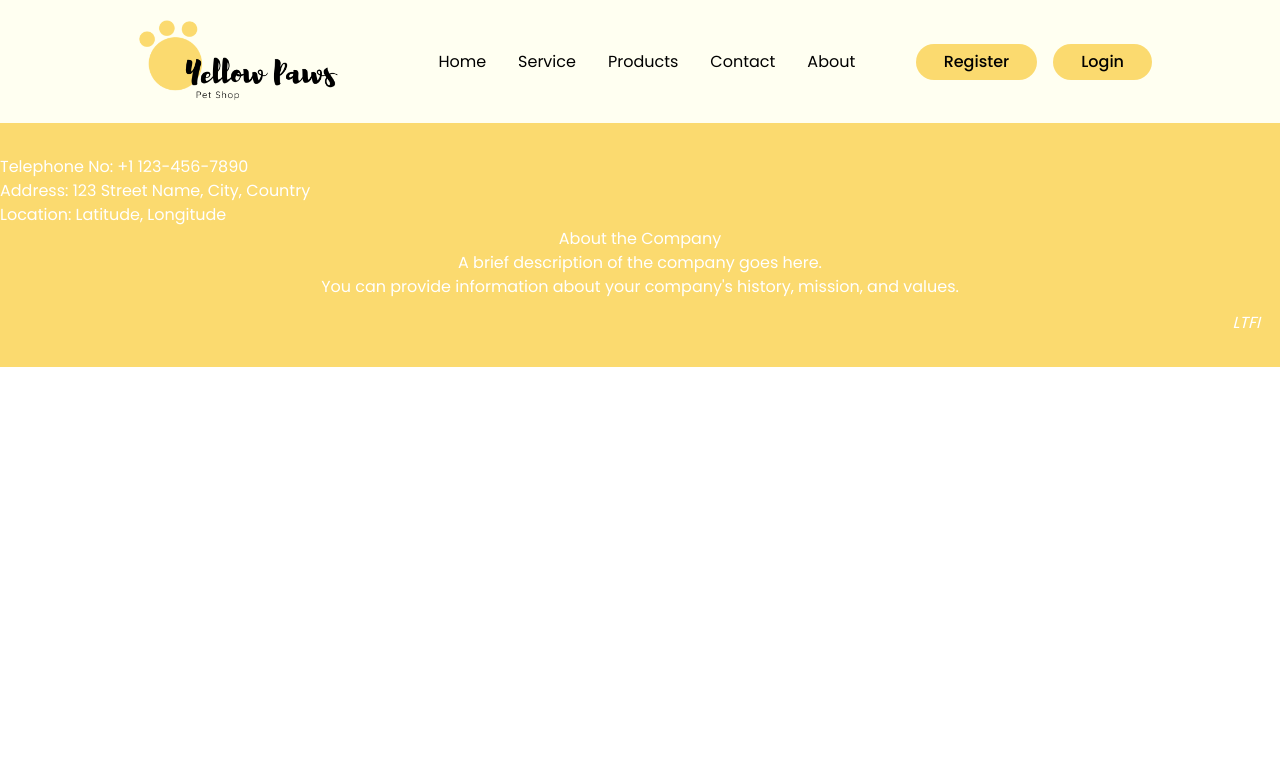
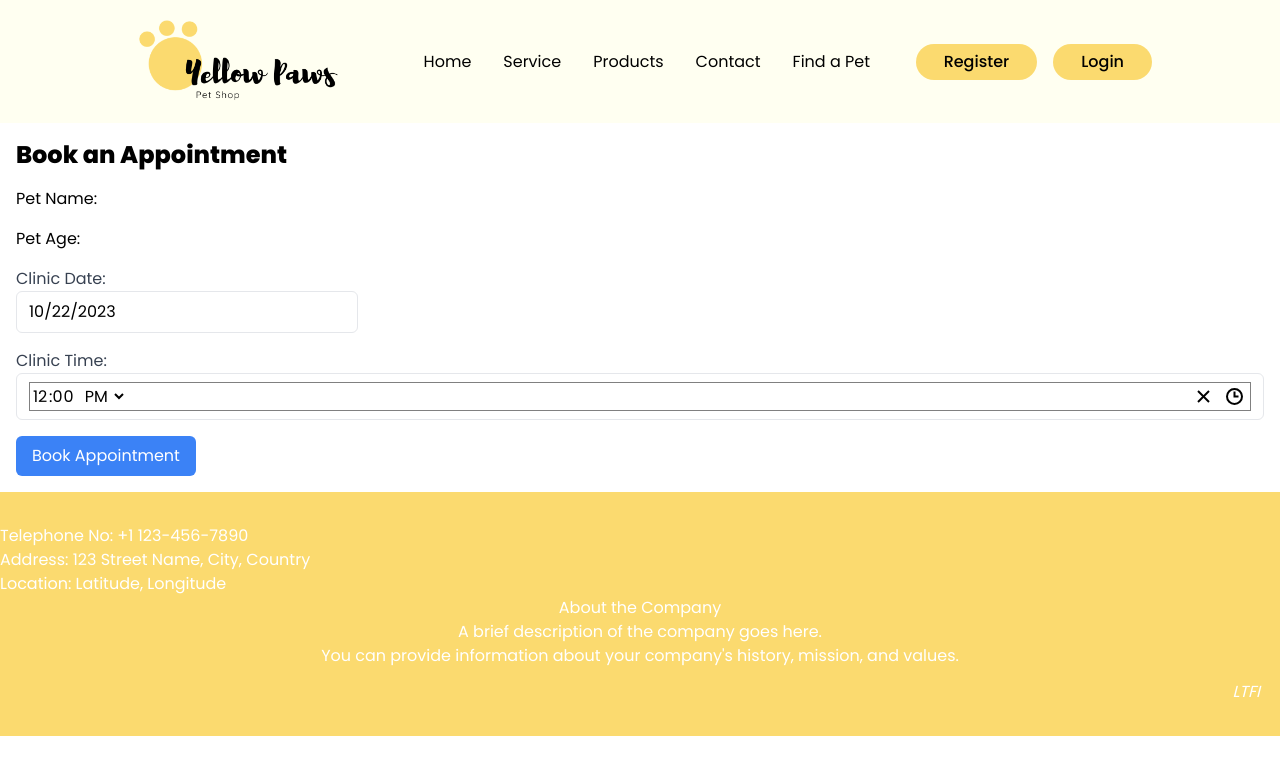
Before and after one commit to Waruni-sandareka/PawPal-Web, a React (Vite) app: page /booking in a window 1280 px wide. Shown: the top 774 px of the page. Built offline with nearby package versions, Linux system fonts and the light colour scheme.

Commit message:
backend connect sign in sign up

```diff
--- a/package.json
+++ b/package.json
@@ -10,11 +10,14 @@
     "preview": "vite preview"
   },
   "dependencies": {
+    "axios": "^1.6.0",
     "react": "^18.2.0",
+    "react-datepicker": "^4.21.0",
     "react-dom": "^18.2.0",
     "react-icons": "^4.11.0",
     "react-router-dom": "^6.17.0",
     "react-scroll": "^1.9.0",
+    "react-time-picker": "^6.5.2",
     "reactstrap": "^9.2.0"
   },
   "devDependencies": {
--- /dev/null
+++ b/src/Pages/Booking.jsx
@@ -0,0 +1,77 @@
+import React, { useState } from 'react';
+import DatePicker from 'react-datepicker';
+import 'react-datepicker/dist/react-datepicker.css';
+import TimePicker from 'react-time-picker';
+import 'react-time-picker/dist/TimePicker.css';
+
+const Booking = () => {
+    const [formData, setFormData] = useState({
+        // ... other form fields
+        clinicDate: new Date(), // Initialize clinic date to the current date
+        clinicTime: '12:00', // Initialize clinic time to 12:00 PM
+        // ... other form fields
+    });
+
+    const handleDateChange = (date) => {
+        setFormData({ ...formData, clinicDate: date });
+    };
+
+    const handleTimeChange = (time) => {
+        setFormData({ ...formData, clinicTime: time });
+    };
+
+    const handleSubmit = (e) => {
+        e.preventDefault();
+        // Handle form submission
+        console.log('Form Data:', formData);
+    };
+
+    return (
+        <div className="p-4">
+            <h2 className="text-2xl font-semibold mb-4">Book an Appointment</h2>
+            <form onSubmit={handleSubmit}>
+                {/* ... Other form fields */}
+                <div className='mb-4'>
+                    <label>Pet Name:</label>
+                    <input
+                        type='text'
+                        name='petname'
+                        id='petname' />
+                </div>
+
+                <div className='mb-4'>
+                    <label>Pet Age:</label>
+                    <input
+                        type='text'
+                        name='petage'
+                        id='petage' />
+                </div>
+
+                <div className="mb-4">
+                    <label className="block text-gray-700">Clinic Date:</label>
+                    <DatePicker
+                        selected={formData.clinicDate}
+                        onChange={handleDateChange}
+                        className="border rounded-md py-2 px-3 w-full"
+                    />
+                </div>
+
+                <div className="mb-4">
+                    <label className="block text-gray-700">Clinic Time:</label>
+                    <TimePicker
+                        onChange={handleTimeChange}
+                        value={formData.clinicTime}
+                        className="border rounded-md py-2 px-3 w-full"
+                    />
+                </div>
+
+
+                <button type="submit" className="bg-blue-500 text-white py-2 px-4 rounded-md hover:bg-blue-700">
+                    Book Appointment
+                </button>
+            </form>
+        </div>
+    );
+};
+
+export default Booking;
--- a/src/Pages/Home.jsx
+++ b/src/Pages/Home.jsx
@@ -1,6 +1,6 @@
 import React from 'react';
 import Button from "../layouts/Button";
-import { Link } from 'react-scroll';
+import { Link } from 'react-router-dom';
 import img from '../assets/img/home2.png';
 import Service from './Service';
 import Contact from './Contact';
@@ -15,8 +15,8 @@ const Home = () => {
                     feathered, and finned friends!
              </p>
                 <div className='lg:pl-24 mt-10 ml-7'>
-                    <Link>
-                        <Button title='Shop Now' />
+                    <Link to='/booking'>
+                        <Button title='Book Appoinment' />
                     </Link>
                 </div>
                 <div className='lg:ml-auto w-full lg:w-2/5'>
--- a/src/Pages/Login.jsx
+++ b/src/Pages/Login.jsx
@@ -1,22 +1,32 @@
 import React, { useState } from 'react'
 import { Container, Row, Col, Form, FormGroup, Button } from 'reactstrap';
-import { Link } from 'react-router-dom';
+import { Link , useNavigate} from 'react-router-dom';
 import loginImg from '../assets/img/loginimg.png';
 import userIcon from '../assets/img/user2.png';
+import axios from 'axios';
+
 const Login = () => {
 
-    const [creadentials, setCredentials] = useState({
-        email: undefined,
-        password: undefined
+    let navigate=useNavigate()
+
+    const [credentials, setCredentials] = useState({
+        email: "",
+        password: ""
     });
 
-    const handleChange = e => {
-        setCredentials(prev => ({ ...prev, [e.target.id]: e.target.value }));
-    };
+    const {email, password } = credentials
 
-    const handleClick = e => {
-        e.preventDefault()
-    };
+    const onInputChange = (e) => {
+        setCredentials({ ...credentials, [e.target.name]: e.target.value });
+
+    }
+
+    const onSubmit = async (e) => {
+        e.preventDefault();
+        await axios.post("http://localhost:8080/login",credentials);
+        navigate("/home");
+    }
+
 
 
 
@@ -34,22 +44,25 @@ const Login = () => {
                                     <img src={userIcon} alt='UserIcon' />
                                 </div>
                                 <h2 className="text-xl lg:text-2xl text-textDarkBrown font-medium mb-4">Login</h2>
-                                <Form>
+                                <Form onSubmit={(e)=>onSubmit(e)}>
                                     <FormGroup>
                                         <input
                                             className="w-full lg:w-72 mt-3 py-2 px-4  mx-auto text-base lg:text-sm border border-black rounded-3xl focus:outline-none focus:ring-1 focus:ring-textDarkBrown"
-                                            type='text'
+                                            type={"text"}
                                             placeholder='Email'
-                                            required id='email'
-                                            onChange={handleChange} />
+                                            name='email'
+                                            value={email}
+                                            onChange={(e) => onInputChange(e)}
+                                             />
                                     </FormGroup>
                                     <FormGroup>
                                         <input
                                             className="w-full lg:w-72 mt-2 py-2 px-4 mx-auto text-base lg:text-sm border border-black rounded-3xl focus:outline-none focus:ring-1 focus:ring-textDarkBrown"
-                                            type='password'
+                                            type={'password'}
                                             placeholder='Password'
-                                            required id='password'
-                                            onChange={handleChange} />
+                                            name='password'
+                                            value={password}
+                                            onChange={(e) => onInputChange(e)}  />
                                     </FormGroup>
                                     <div className='flex flex-col items-center'>
                                         <Button
@@ -59,7 +72,7 @@ const Login = () => {
                                         </Button>
                                     </div>
                                 </Form>
-                                <p className='mt-3 font-light text-xs'>Don't have an account? <br></br> <Link to='/register' spy={true} smooth={true} duration={500} className='cursor-pointer text-textDarkBrown hover:underline'>Create Account</Link></p>
+                                <p className='mt-3 font-light text-xs'>Don't have an account? <br></br> <Link to='/register'  className='cursor-pointer text-textDarkBrown hover:underline'>Create Account</Link></p>
                             </div>
                         </div>
                     </Col>
--- a/src/Pages/Register.jsx
+++ b/src/Pages/Register.jsx
@@ -1,23 +1,32 @@
 import React, { useState } from 'react'
 import { Container, Row, Col, Form, FormGroup, Button } from 'reactstrap';
-import { Link } from 'react-router-dom';
+import { Link , useNavigate } from 'react-router-dom';
 import registerImg from '../assets/img/Question.png';
 import userIcon from '../assets/img/user2.png';
+import axios from 'axios';
+
 const Register = () => {
 
-    const [creadentials, setCredentials] = useState({
-        username:undefined,
-        email: undefined,
-        password: undefined
+    let navigate=useNavigate()
+
+    const [user, setUser] = useState({
+        username: "",
+        email: "",
+        password: ""
     });
 
-    const handleChange = e => {
-        setCredentials(prev => ({ ...prev, [e.target.id]: e.target.value }));
-    };
+    const { username, email, password } = user
 
-    const handleClick = e => {
-        e.preventDefault()
-    };
+    const onInputChange = (e) => {
+        setUser({ ...user, [e.target.name]: e.target.value });
+
+    }
+
+    const onSubmit = async (e) => {
+        e.preventDefault();
+        await axios.post("http://localhost:8080/register",user);
+        navigate("/login");
+    }
 
 
 
@@ -35,30 +44,33 @@ const Register = () => {
                                     <img src={userIcon} alt='UserIcon' />
                                 </div>
                                 <h2 className="text-xl lg:text-2xl text-textDarkBrown font-medium mb-4">Register</h2>
-                                <Form>
-                                    <FormGroup>
+                                <Form onSubmit={(e)=>onSubmit(e)} >
+                                    <FormGroup >
                                         <input
                                             className="w-full lg:w-72 mt-3 py-2 px-4  mx-auto text-base lg:text-sm border border-black rounded-3xl focus:outline-none focus:ring-1 focus:ring-textDarkBrown"
-                                            type='text'
+                                            type={"text"}
                                             placeholder='Username'
-                                            required id='username'
-                                            onChange={handleChange} />
+                                            name='username'
+                                            value={username}
+                                            onChange={(e) => onInputChange(e)} />
                                     </FormGroup>
                                     <FormGroup>
                                         <input
                                             className="w-full lg:w-72 mt-3 py-2 px-4  mx-auto text-base lg:text-sm border border-black rounded-3xl focus:outline-none focus:ring-1 focus:ring-textDarkBrown"
-                                            type='text'
+                                            type={"text"}
                                             placeholder='Email'
-                                            required id='email'
-                                            onChange={handleChange} />
+                                            name='email'
+                                            value={email}
+                                            onChange={(e) => onInputChange(e)} />
                                     </FormGroup>
                                     <FormGroup>
                                         <input
                                             className="w-full lg:w-72 mt-2 py-2 px-4 mx-auto text-base lg:text-sm border border-black rounded-3xl focus:outline-none focus:ring-1 focus:ring-textDarkBrown"
-                                            type='password'
+                                            type={"password"}
                                             placeholder='Password'
-                                            required id='password'
-                                            onChange={handleChange} />
+                                            name='password'
+                                            value={password}
+                                            onChange={(e) => onInputChange(e)} />
                                     </FormGroup>
                                     <div className='flex flex-col items-center'>
                                         <Button
@@ -68,7 +80,7 @@ const Register = () => {
                                         </Button>
                                     </div>
                                 </Form>
-                                <p className='mt-3 font-light text-xs'>Are you already registered? <br></br> <Link to='/login' spy={true} smooth={true} duration={500} className='cursor-pointer text-textDarkBrown hover:underline'>Login</Link></p>
+                                <p className='mt-3 font-light text-xs'>Are you already registered? <br></br> <Link to='/login' className='cursor-pointer text-textDarkBrown hover:underline'>Login</Link></p>
                             </div>
                         </div>
                     </Col>
--- a/src/components/Header/Navbar.jsx
+++ b/src/components/Header/Navbar.jsx
@@ -20,7 +20,7 @@ const Navbar = () => {
           <Link to='service' spy={true} smooth={true} duration={500} className='hover:text-textYellowColor transition-all cursor-pointer'>Service</Link>
           <Link to='/' spy={true} smooth={true} duration={500} className='hover:text-textYellowColor transition-all cursor-pointer'>Products</Link>
           <Link to='/contact' spy={true} smooth={true} duration={500} className='hover:text-textYellowColor transition-all cursor-pointer'>Contact</Link>
-          <Link to='/' spy={true} smooth={true} duration={500} className='hover:text-textYellowColor transition-all cursor-pointer'>About</Link>
+          <Link to='/' spy={true} smooth={true} duration={500} className='hover:text-textYellowColor transition-all cursor-pointer'>Find a Pet</Link>
         </nav>
         <div className='hidden lg:flex flex-row items-center gap-4'>
         <Link to='register' spy={true} smooth={true} duration={500} className='cursor-pointer'>
--- a/src/router/Routers.jsx
+++ b/src/router/Routers.jsx
@@ -5,6 +5,7 @@ import Service from '../Pages/Service';
 import Register from '../Pages/Register';
 import Login from '../Pages/Login';
 import Contact from '../Pages/Contact';
+import Booking from '../Pages/Booking';
 
 const Routers = () => {
   return (
@@ -15,6 +16,7 @@ const Routers = () => {
         <Route path='/register' element={<Register/>}/>
         <Route path='/login' element={<Login/>}/>
         <Route path='/contact' element={<Contact/>}/>
+        <Route path='/booking' element={<Booking/>}/>
     </Routes>
   )
 }
```
Also changed, not shown: 1 other file (tests, documents, lock files or other folders).
